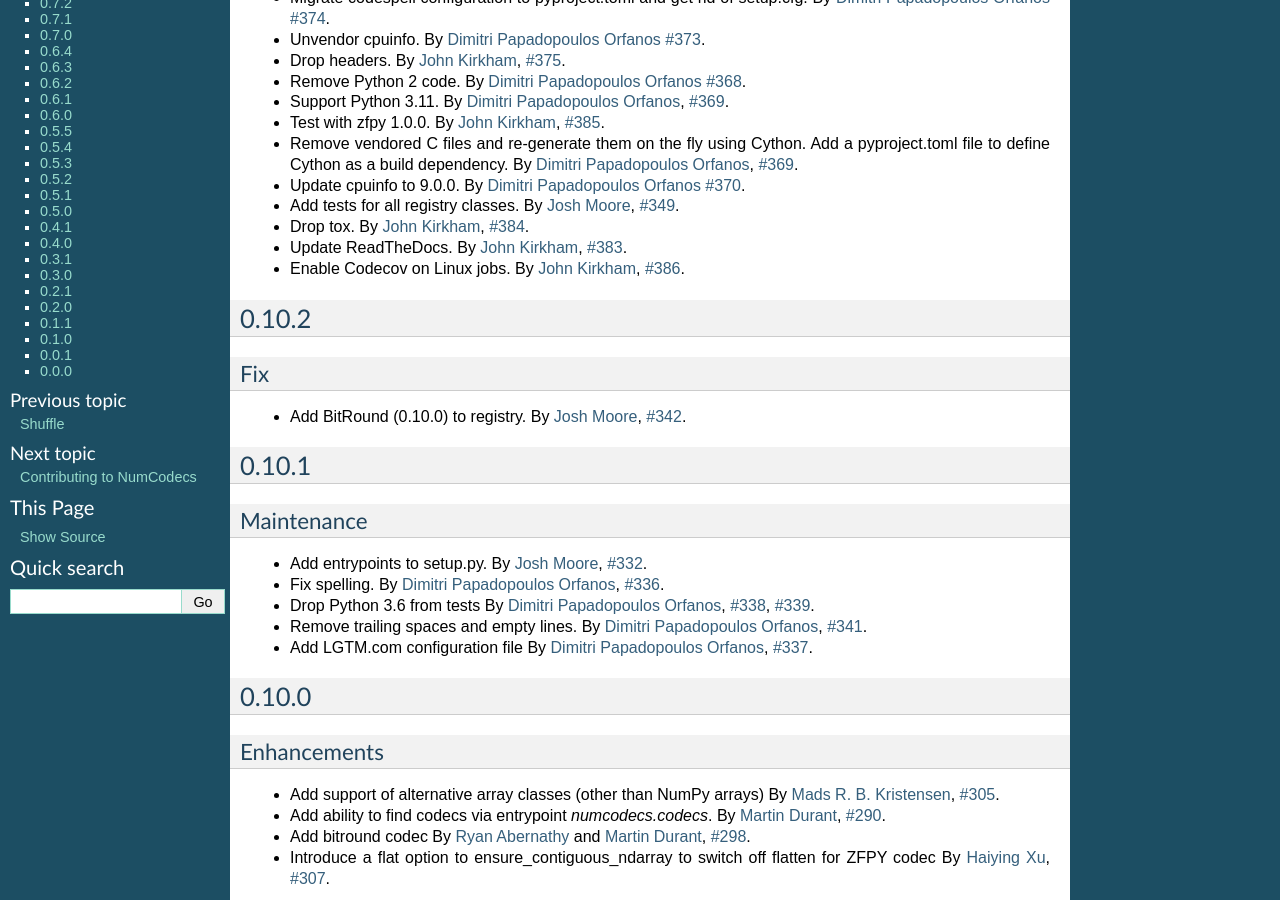
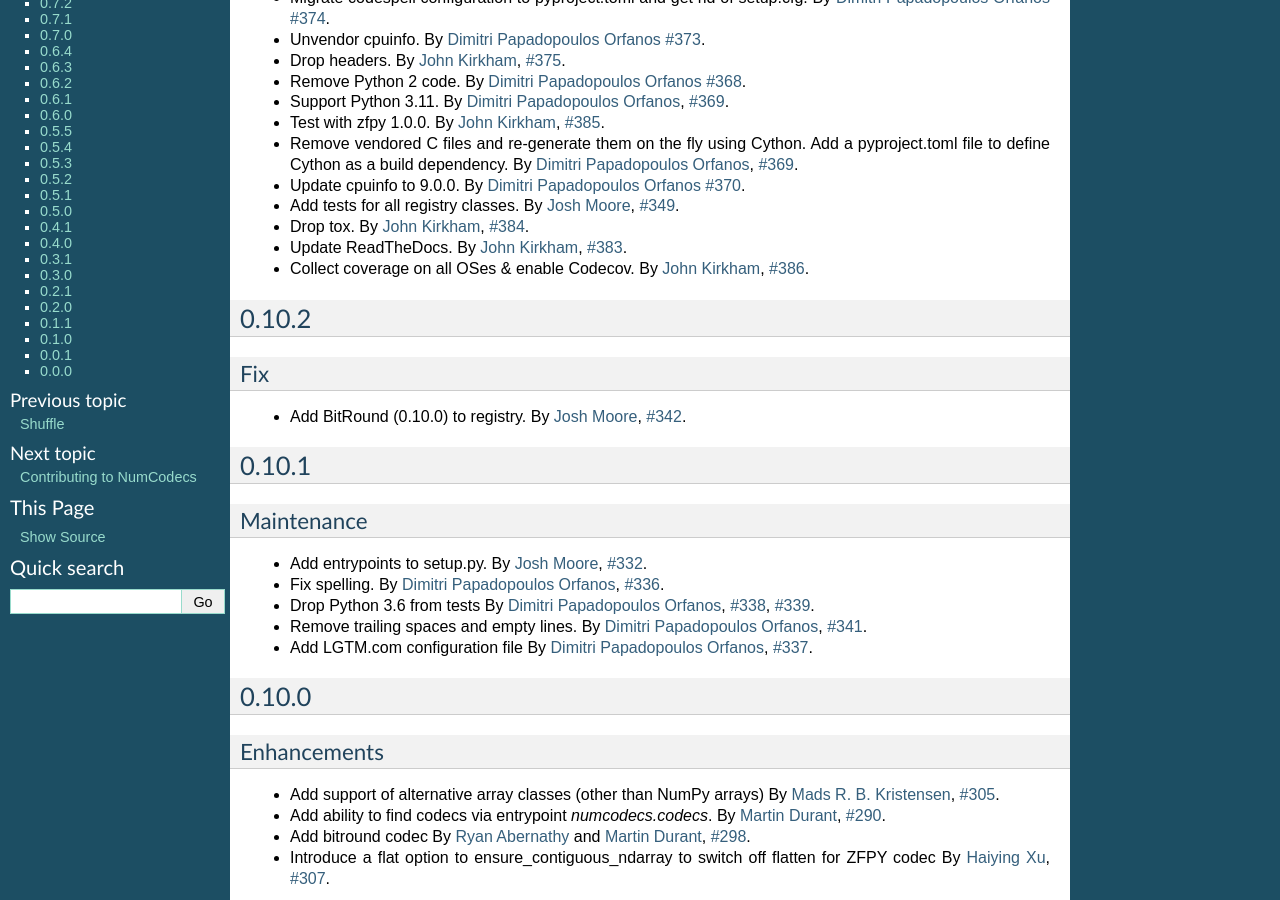
Before and after one commit to zarr-developers/numcodecs, a Sphinx documentation site: the page built from docs/release.rst, in a window 1280 px wide and 900 px high, scrolled down 351 px. Built offline with Sphinx 7.4.7, drawn with Linux system fonts in a browser that asks for light colours; pages that are not in the unit, such as notebooks, are missing from menus; the version number could not be read and is left out.

Commit message:
Mention all OSes are now covered

```diff
--- a/docs/release.rst
+++ b/docs/release.rst
@@ -58,7 +58,7 @@ Maintenance
 * Update ReadTheDocs.
   By :user:`John Kirkham <jakirkham>`, :issue:`383`.
 
-* Enable Codecov on Linux jobs.
+* Collect coverage on all OSes & enable Codecov.
   By :user:`John Kirkham <jakirkham>`, :issue:`386`.
 
 .. _release_0.10.2:
```
